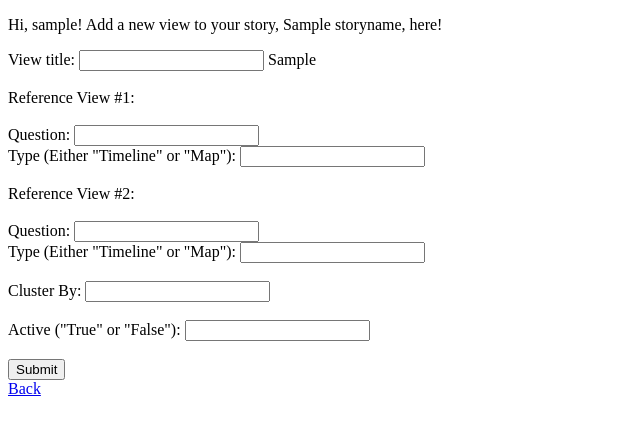
After one commit to Chuckle-Doodle/Chuckle-Doodle.github.io, a Flask app: template timelineApp/templates/addView.html in a window 1280 px wide. The commit adds this page. Shown: the top 435 px of the page, without its empty margins (0-640 px from the left). Run offline with Flask 2, Linux system fonts and the light colour scheme; the template is opened without the code that fills it: most values are stand-ins (such as "Sample title", 1, 10 or a date in 2020).

Commit message:
added addView.py and addView.html to continue the transition of how the views are organized. Also added config.json file in file system in each story

```diff
--- /dev/null
+++ b/timelineApp/templates/addView.html
@@ -0,0 +1,47 @@
+<!DOCTYPE html>
+<html lang="en">
+<head>
+    <title>timelineApp</title>
+    <link href="/static/css/style.css" rel="stylesheet" type="text/css"/>
+</head>
+
+<body>
+    <script type='text/javascript'>
+    </script>
+    <div>
+        <p>Hi, {{username}}! Add a new view to your story, {{storyname}}, here!</p>
+
+        <form id="addViewForm" method="post" enctype="multipart/form-data">
+            <label for="title">View title:</label>
+            <input type="text" id="title" name="title"> {{storyAlreadyExists}}<br><br>
+
+            Reference View #1:
+            <br><br>
+            <label for="question">Question:</label>
+            <input type="text" id="question" name="question"><br>
+            <label for="type">Type (Either "Timeline" or "Map"):</label>
+            <input type="text" id="type" name="text"><br><br>
+
+            Reference View #2:
+            <br><br>
+            <label for="question">Question:</label>
+            <input type="text" id="question" name="question"><br>
+            <label for="type">Type (Either "Timeline" or "Map"):</label>
+            <input type="text" id="type" name="text"><br><br>
+
+            <label for="clusterBy">Cluster By:</label>
+            <input type="text" id="clusterBy" name="clusterBy"><br><br>
+
+            <label for="active">Active ("True" or "False"):</label>
+            <input type="text" id="active" name="active"><br><br>
+
+            <input type="submit" value="Submit"> <!-- clicking this should: update config.json for this story for this user. then re-render this "add view" screen.-->
+        </form>
+
+        <a href="/{{storyid}}/views/"> Back </a>
+
+    </div>
+
+
+</body>
+</html>
--- a/timelineApp/templates/viewCreatorView.html
+++ b/timelineApp/templates/viewCreatorView.html
@@ -32,8 +32,10 @@
             </div>
         {% endfor %}
 
-        <button>Add view</button>
-        <button>Delete view</button>
+        <a href="/addView/{{storyid}}/">Add View</a><br>
+        <button>Delete view</button><br>
+
+        <a href="/{{storyid}}/"> Back </a>
 
     </div>
 
--- a/timelineApp/views/__init__.py
+++ b/timelineApp/views/__init__.py
@@ -8,3 +8,4 @@ from timelineApp.views.logout import show_logout
 from timelineApp.views.addStory import add_story_2
 from timelineApp.views.editStory import edit_story
 from timelineApp.views.deleteAccount import delete_account
+from timelineApp.views.addView import add_view
```
Also changed, not shown: sql/users/test/stories/Black_Death/config.json (added, +34 -0 lines), timelineApp/views/addView.py (added, +21 -0 lines).
